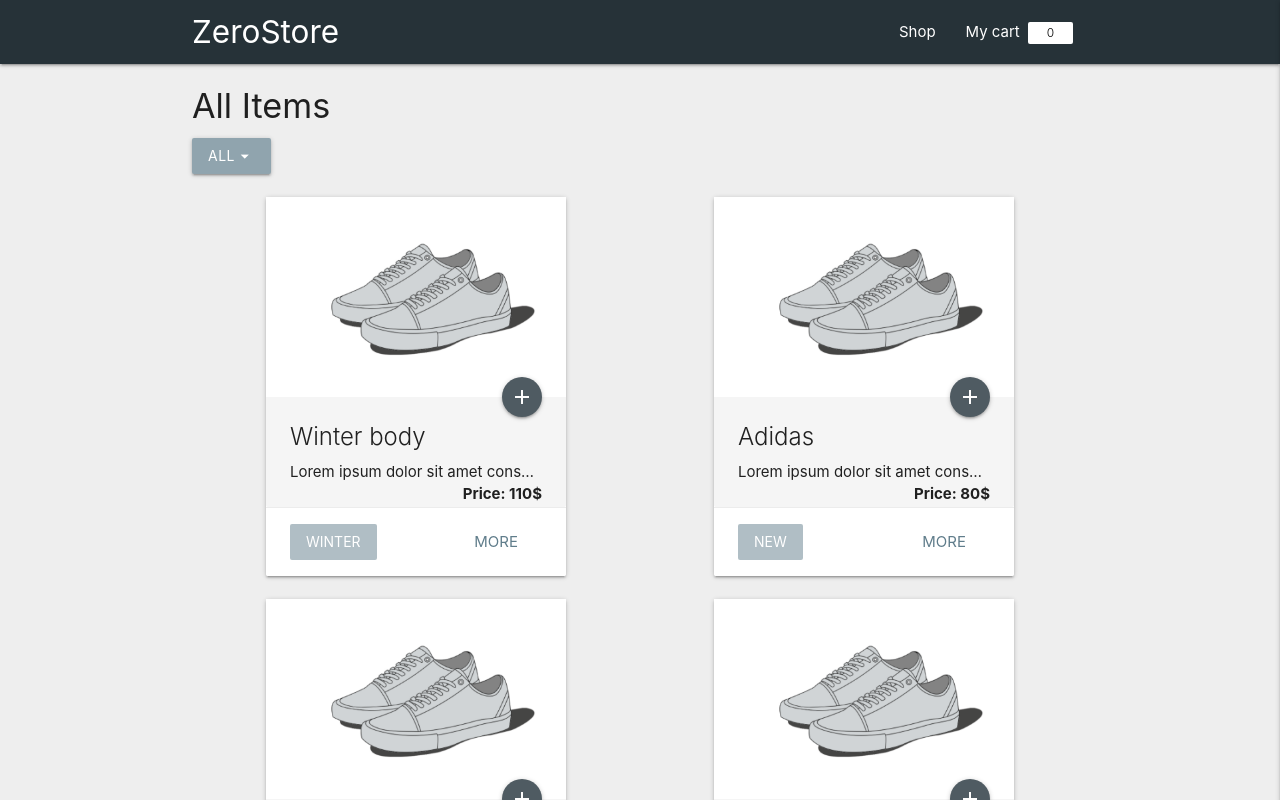
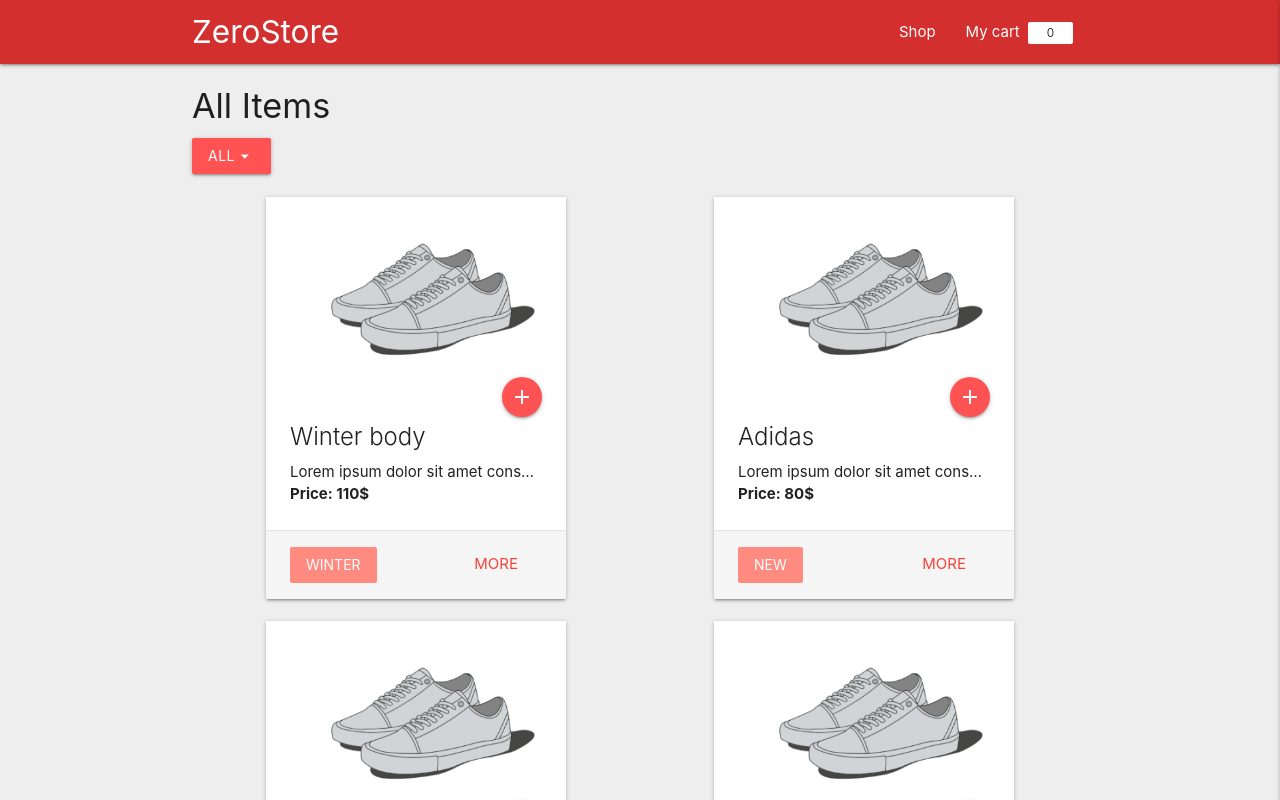
Before and after one commit to georgelioris/zerostore, a React (Create React App) app: page / in a window 1280 px wide. Shown: the top 800 px of the page. Built offline with nearby package versions, Linux system fonts and the light colour scheme.

Commit message:
colors, template literal fixes

```diff
--- a/src/components/CartItemList.js
+++ b/src/components/CartItemList.js
@@ -10,7 +10,7 @@
   onClickDec,
   onClickRemove
 }) => (
-  <div className="card grey lighten-3" key={cartItem.id}>
+  <div className="card white" key={cartItem.id}>
     <div className="card-content black-text row">
       <div className="col s2">
         <Image
@@ -32,10 +32,9 @@
 
         <div className="action">
           <span
-            className={
-              "btn-floating white " +
-              (cartItem.quantity === 1 ? "disabled" : "")
-            }
+            className={`btn-floating white ${
+              cartItem.quantity === 1 ? "disabled" : ""
+            }`}
             onClick={onClickDec}
           >
             <i className="material-icons black-text">remove</i>
--- a/src/components/FilterList.js
+++ b/src/components/FilterList.js
@@ -8,7 +8,7 @@
   return (
     <div className="category-filters">
       <span
-        className="dropdown-trigger btn blue-grey lighten-2 "
+        className="dropdown-trigger btn red accent-2 "
         data-target="categories"
       >
         <span className="valign-wrapper">
--- a/src/components/ItemCardList.js
+++ b/src/components/ItemCardList.js
@@ -2,48 +2,53 @@
 import { Image } from "./Image";
 import { Link } from "react-router-dom";
 
-const ItemCard = ({ item, onItemClick }) => (
+const ItemCard = ({ item, onItemClick, onCategoryClick }) => (
   <div className="row">
     <div className="col s12 m6">
       <div className="card hoverable" key={item.id}>
         <div className="card-image ">
           <Image url={item.img} width={"300px"} height={"200px"} />
-          <span
-            className={`btn-floating halfway-fab waves-effect waves-light sidenav-trigger
-          ${item.available === false ? " unavailable disabled" : ""}`}
+          <button
+            className={`btn-floating halfway-fab waves-effect waves-light red accent-2 sidenav-trigger ${
+              item.available === false ? "unavailable disabled" : ""
+            }`}
             data-target="slide-out"
             onClick={onItemClick}
           >
-            <span>
-              <i className="material-icons">add</i>
-            </span>
-          </span>
+            <i className="material-icons">add</i>
+          </button>
         </div>
 
-        <div className="card-content grey lighten-4">
+        <div className="card-content">
           <span className="card-title">{item.title}</span>
           <p className="truncate">{item.desc}</p>
-          <p className="right">
+          <p>
             <b>Price: {item.price}$</b>
           </p>
         </div>
-        <div className="card-action glue-grey darken-4">
-          <span
+        <div className="card-action grey lighten-4">
+          <button
+            onClick={onCategoryClick}
             className="waves-effect
-            blue-grey lighten-3 white-text waves-light  btn-flat"
+            red accent-1 white-text waves-light  btn-flat"
           >
             {item.category}
-          </span>
-          <a className="blue-grey-text right" href="!#">
+          </button>
+          <Link className="red-text" to="/">
             More
-          </a>
+          </Link>
         </div>
       </div>
     </div>
   </div>
 );
 
-const ItemCardList = ({ visibleItems, handleItemClick, cartItems }) => (
+const ItemCardList = ({
+  visibleItems,
+  handleItemClick,
+  cartItems,
+  setFilter
+}) => (
   <div>
     <div className="item-card-list">
       {visibleItems.map(item => (
@@ -51,6 +56,7 @@
           key={item.id}
           item={item}
           onItemClick={() => handleItemClick(item, cartItems)}
+          onCategoryClick={() => setFilter(item.category)}
         />
       ))}
     </div>
--- a/src/components/Navbar.js
+++ b/src/components/Navbar.js
@@ -4,7 +4,7 @@
 const Navbar = ({ count }) => {
   return (
     <header>
-      <nav className="nav-wrapper blue-grey darken-4 white-text">
+      <nav className="nav-wrapper red darken-2 white-text">
         <Link to="/" data-target="mobile-demo" className="sidenav-trigger">
           <i className="material-icons">menu</i>
         </Link>
@@ -56,10 +56,7 @@
             activeStyle={{ fontWeight: "bold" }}
           >
             <i className="material-icons small">local_grocery_store</i>Cart
-            <span
-              className="new badge blue-grey darken-4"
-              data-badge-caption=""
-            >
+            <span className="new badge red darken-2" data-badge-caption="">
               {count}
             </span>
           </NavLink>
--- a/src/index.css
+++ b/src/index.css
@@ -200,7 +200,3 @@
   height: inherit;
   padding-top: auto !important;
 }
-
-.item-card-list .btn-floating {
-  background: #4f5b62;
-}
```
